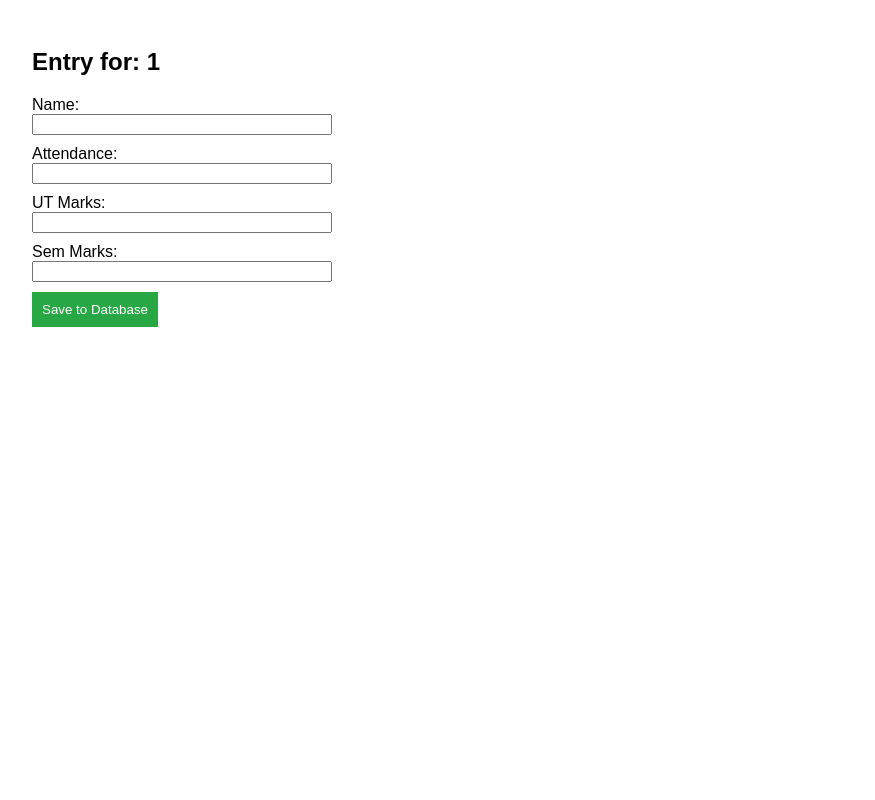
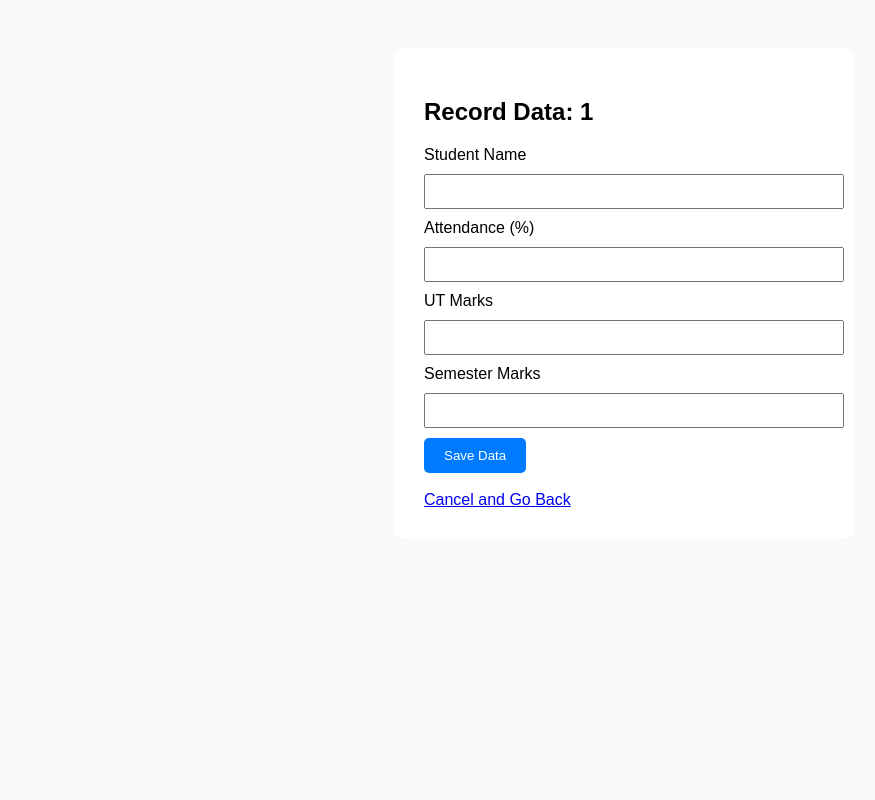
Before and after one commit to OmkarMhatre007/Basic, a Flask app: page /input/1 in a window 1280 px wide. Shown: the whole page, without its empty margins (16-891 px from the left). Run offline with Flask 3, Linux system fonts and the light colour scheme.

```diff
--- a/App1/templates/input.html
+++ b/App1/templates/input.html
@@ -1,11 +1,22 @@
-<body style="font-family: Arial; padding: 40px;">
-    <h2>Entry for: {{ subject }}</h2>
-    <form action="/submit" method="post" style="max-width: 300px;">
-        <input type="hidden" name="subject" value="{{ subject }}">
-        Name: <input type="text" name="student_name" required style="width: 100%; margin-bottom: 10px;"><br>
-        Attendance: <input type="number" name="attendance" required style="width: 100%; margin-bottom: 10px;"><br>
-        UT Marks: <input type="number" name="ut_marks" required style="width: 100%; margin-bottom: 10px;"><br>
-        Sem Marks: <input type="number" name="sem_marks" required style="width: 100%; margin-bottom: 10px;"><br>
-        <button type="submit" style="background: #28a745; color: white; border: none; padding: 10px;">Save to Database</button>
-    </form>
+<!DOCTYPE html>
+<html>
+<body style="font-family: sans-serif; padding: 40px; background: #f8f9fa;">
+    <div style="max-width: 400px; margin: auto; background: white; padding: 30px; border-radius: 10px;">
+        <h2>Record Data: {{ subject }}</h2>
+        <form action="/submit" method="post">
+            <input type="hidden" name="subject" value="{{ subject }}">
+            <label>Student Name</label>
+            <input type="text" name="student_name" required style="width:100%; padding:8px; margin: 10px 0;">
+            <label>Attendance (%)</label>
+            <input type="number" name="attendance" required style="width:100%; padding:8px; margin: 10px 0;">
+            <label>UT Marks</label>
+            <input type="number" name="ut_marks" required style="width:100%; padding:8px; margin: 10px 0;">
+            <label>Semester Marks</label>
+            <input type="number" name="sem_marks" required style="width:100%; padding:8px; margin: 10px 0;">
+            <button type="submit" style="background:#007bff; color:white; border:none; padding:10px 20px; border-radius:5px; cursor:pointer;">Save Data</button>
+        </form>
+        <br>
+        <a href="/dashboard">Cancel and Go Back</a>
+    </div>
 </body>
+</html>
```
Also changed, not shown: App1/templates/dashboard.html (+19 -7 lines), App1/templates/login.html (+9 -6 lines), instance/erp_database.db (added).
